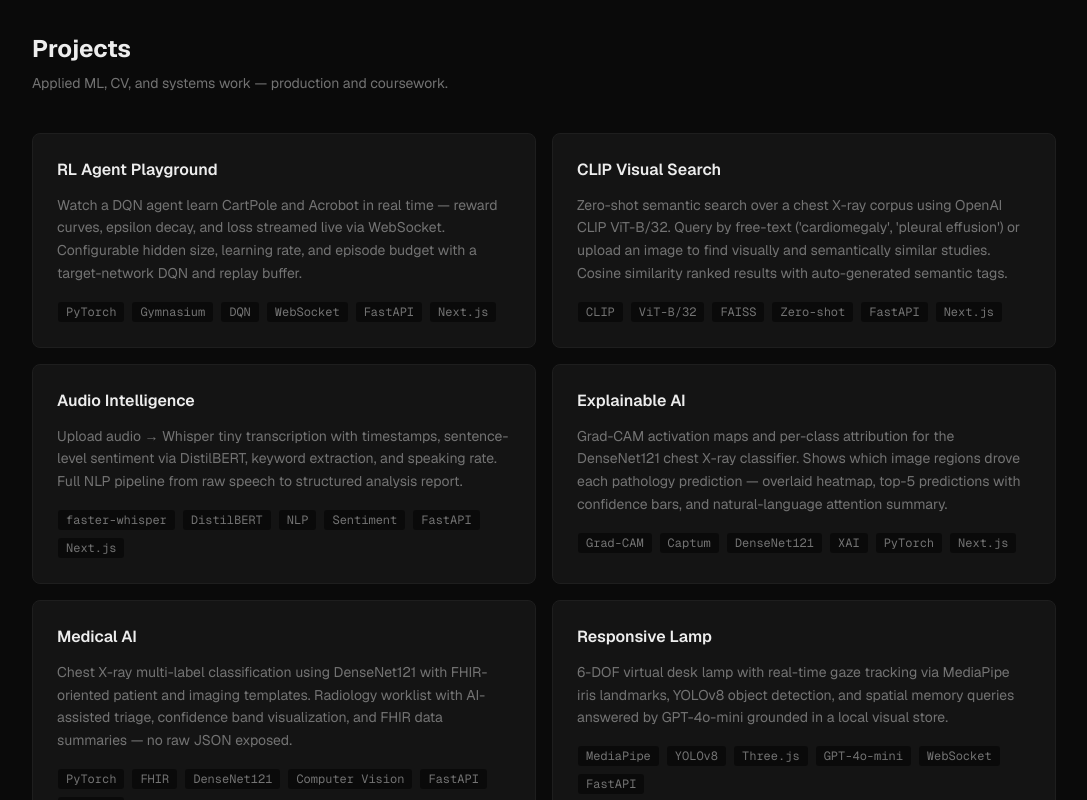
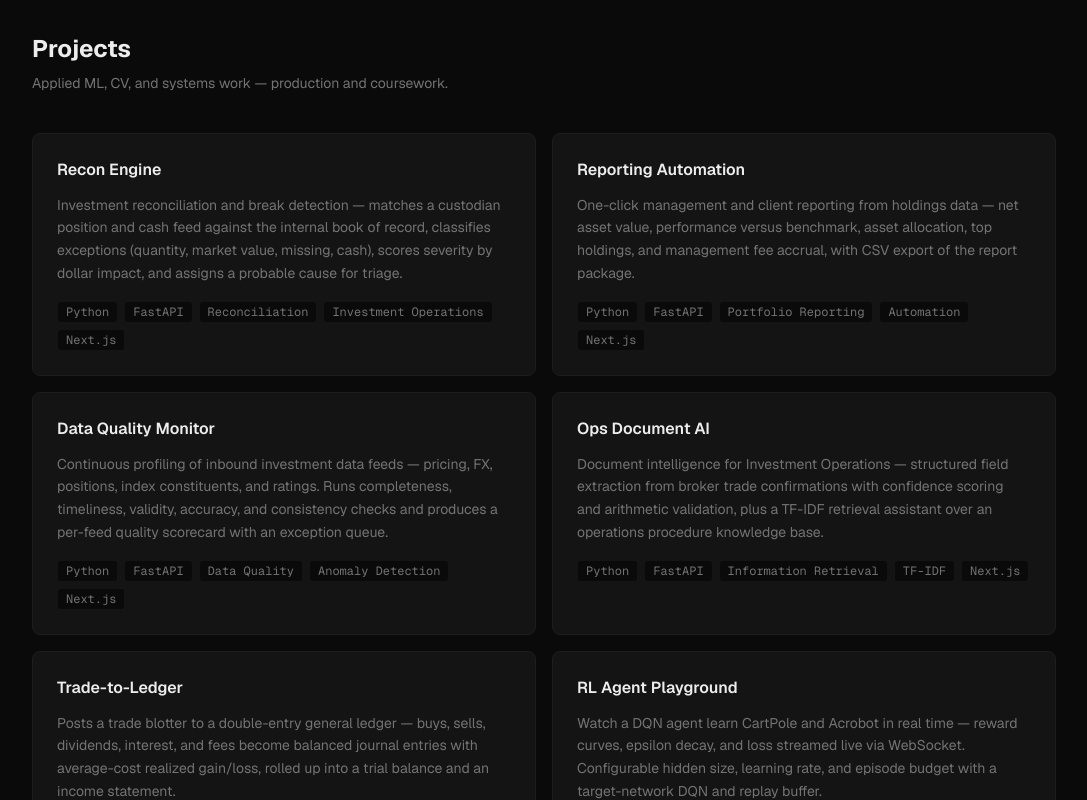
Before and after one commit to dkim3005/djkimlab, a Next.js app in the folder app/: page / in a window 1280 px wide. Shown: the part 1020-1820 px from the top of the page, without its empty margins (96-1183 px from the left). Built offline with nearby package versions, Linux system fonts and the light colour scheme.

Commit message:
Add Investment Operations projects to portfolio

```diff
--- a/app/src/app/page.tsx
+++ b/app/src/app/page.tsx
@@ -1,6 +1,46 @@
 import Link from "next/link";
 
 const PROJECTS = [
+  {
+    title: "Recon Engine",
+    description:
+      "Investment reconciliation and break detection — matches a custodian position and cash feed against the internal book of record, classifies exceptions (quantity, market value, missing, cash), scores severity by dollar impact, and assigns a probable cause for triage.",
+    tags: ["Python", "FastAPI", "Reconciliation", "Investment Operations", "Next.js"],
+    status: "",
+    href: "https://recon.djkimlab.com",
+  },
+  {
+    title: "Reporting Automation",
+    description:
+      "One-click management and client reporting from holdings data — net asset value, performance versus benchmark, asset allocation, top holdings, and management fee accrual, with CSV export of the report package.",
+    tags: ["Python", "FastAPI", "Portfolio Reporting", "Automation", "Next.js"],
+    status: "",
+    href: "https://reports.djkimlab.com",
+  },
+  {
+    title: "Data Quality Monitor",
+    description:
+      "Continuous profiling of inbound investment data feeds — pricing, FX, positions, index constituents, and ratings. Runs completeness, timeliness, validity, accuracy, and consistency checks and produces a per-feed quality scorecard with an exception queue.",
+    tags: ["Python", "FastAPI", "Data Quality", "Anomaly Detection", "Next.js"],
+    status: "",
+    href: "https://dq.djkimlab.com",
+  },
+  {
+    title: "Ops Document AI",
+    description:
+      "Document intelligence for Investment Operations — structured field extraction from broker trade confirmations with confidence scoring and arithmetic validation, plus a TF-IDF retrieval assistant over an operations procedure knowledge base.",
+    tags: ["Python", "FastAPI", "Information Retrieval", "TF-IDF", "Next.js"],
+    status: "",
+    href: "https://docai.djkimlab.com",
+  },
+  {
+    title: "Trade-to-Ledger",
+    description:
+      "Posts a trade blotter to a double-entry general ledger — buys, sells, dividends, interest, and fees become balanced journal entries with average-cost realized gain/loss, rolled up into a trial balance and an income statement.",
+    tags: ["Python", "FastAPI", "Double-entry Accounting", "General Ledger", "Next.js"],
+    status: "",
+    href: "https://ledger.djkimlab.com",
+  },
   {
     title: "RL Agent Playground",
     description:
```
